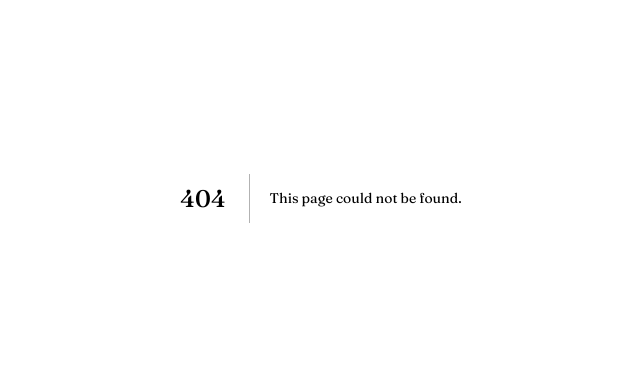
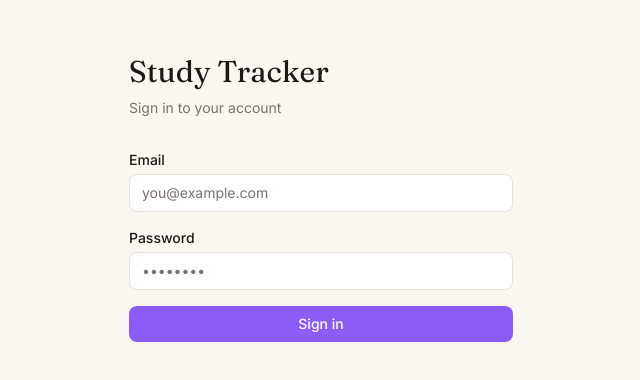
Before and after one commit to Ghimire-Kushal/Student_hub, a Next.js app: page /login in a window 1280 px wide. Before the commit this address had no page. Shown: the part 202-582 px from the top of the page, without its empty margins (319-959 px from the left). Built offline with nearby package versions, Linux system fonts and the light colour scheme; a web font is replaced by a local one.

Commit message:
using password hashing

```diff
--- /dev/null
+++ b/app/login/page.tsx
@@ -0,0 +1,69 @@
+"use client";
+
+import { useActionState } from "react";
+import { loginAction } from "./actions";
+
+const initialState = { error: "" };
+
+export default function LoginPage() {
+  const [state, formAction, pending] = useActionState(
+    async (_: typeof initialState, formData: FormData) => {
+      const result = await loginAction(formData);
+      return result ?? initialState;
+    },
+    initialState
+  );
+
+  return (
+    <main className="min-h-screen flex items-center justify-center bg-paper px-4">
+      <div className="w-full max-w-sm">
+        <h1 className="font-fraunces text-3xl text-ink mb-2">Study Tracker</h1>
+        <p className="text-ink-muted text-sm mb-8">Sign in to your account</p>
+
+        <form action={formAction} className="space-y-4">
+          <div>
+            <label htmlFor="email" className="block text-sm font-medium text-ink mb-1">
+              Email
+            </label>
+            <input
+              id="email"
+              name="email"
+              type="email"
+              required
+              autoComplete="email"
+              className="w-full px-3 py-2 border border-border rounded-lg bg-white text-ink placeholder:text-ink-muted focus:outline-none focus:ring-2 focus:ring-accent text-sm"
+              placeholder="you@example.com"
+            />
+          </div>
+
+          <div>
+            <label htmlFor="password" className="block text-sm font-medium text-ink mb-1">
+              Password
+            </label>
+            <input
+              id="password"
+              name="password"
+              type="password"
+              required
+              autoComplete="current-password"
+              className="w-full px-3 py-2 border border-border rounded-lg bg-white text-ink placeholder:text-ink-muted focus:outline-none focus:ring-2 focus:ring-accent text-sm"
+              placeholder="••••••••"
+            />
+          </div>
+
+          {state.error && (
+            <p className="text-sm text-red-600">{state.error}</p>
+          )}
+
+          <button
+            type="submit"
+            disabled={pending}
+            className="w-full py-2 px-4 bg-accent text-white rounded-lg font-medium text-sm hover:bg-accent/90 disabled:opacity-50 transition-colors"
+          >
+            {pending ? "Signing in…" : "Sign in"}
+          </button>
+        </form>
+      </div>
+    </main>
+  );
+}
--- a/app/page.tsx
+++ b/app/page.tsx
@@ -1,12 +1,37 @@
-export default function Home() {
+import { auth, signOut } from "@/lib/auth";
+import { redirect } from "next/navigation";
+
+export default async function DashboardPage() {
+  const session = await auth();
+  if (!session) redirect("/login");
+
   return (
-    <main className="flex min-h-screen flex-col items-center justify-center gap-6 p-8">
-      <h1 className="text-4xl font-light tracking-tight">Study Tracker</h1>
-      <p className="text-ink-muted font-mono text-sm">
-        Your academic progress, organised.
-      </p>
-      <div className="mt-4 rounded-lg border border-border bg-white/60 p-6 text-sm text-ink-muted">
-        Step 1 complete — fonts, tokens &amp; layout ready.
+    <main className="min-h-screen bg-paper p-8">
+      <div className="max-w-4xl mx-auto">
+        <div className="flex items-center justify-between mb-8">
+          <h1 className="font-fraunces text-3xl text-ink">Dashboard</h1>
+          <form
+            action={async () => {
+              "use server";
+              await signOut({ redirectTo: "/login" });
+            }}
+          >
+            <button
+              type="submit"
+              className="text-sm text-ink-muted hover:text-ink transition-colors"
+            >
+              Sign out
+            </button>
+          </form>
+        </div>
+
+        <p className="text-ink-muted text-sm">
+          Signed in as <span className="text-ink font-medium">{session.user?.email}</span>
+        </p>
+
+        <div className="mt-8 rounded-lg border border-border bg-white/60 p-6 text-sm text-ink-muted">
+          Step 3 complete — auth working. Semesters coming in Step 5.
+        </div>
       </div>
     </main>
   );
```
